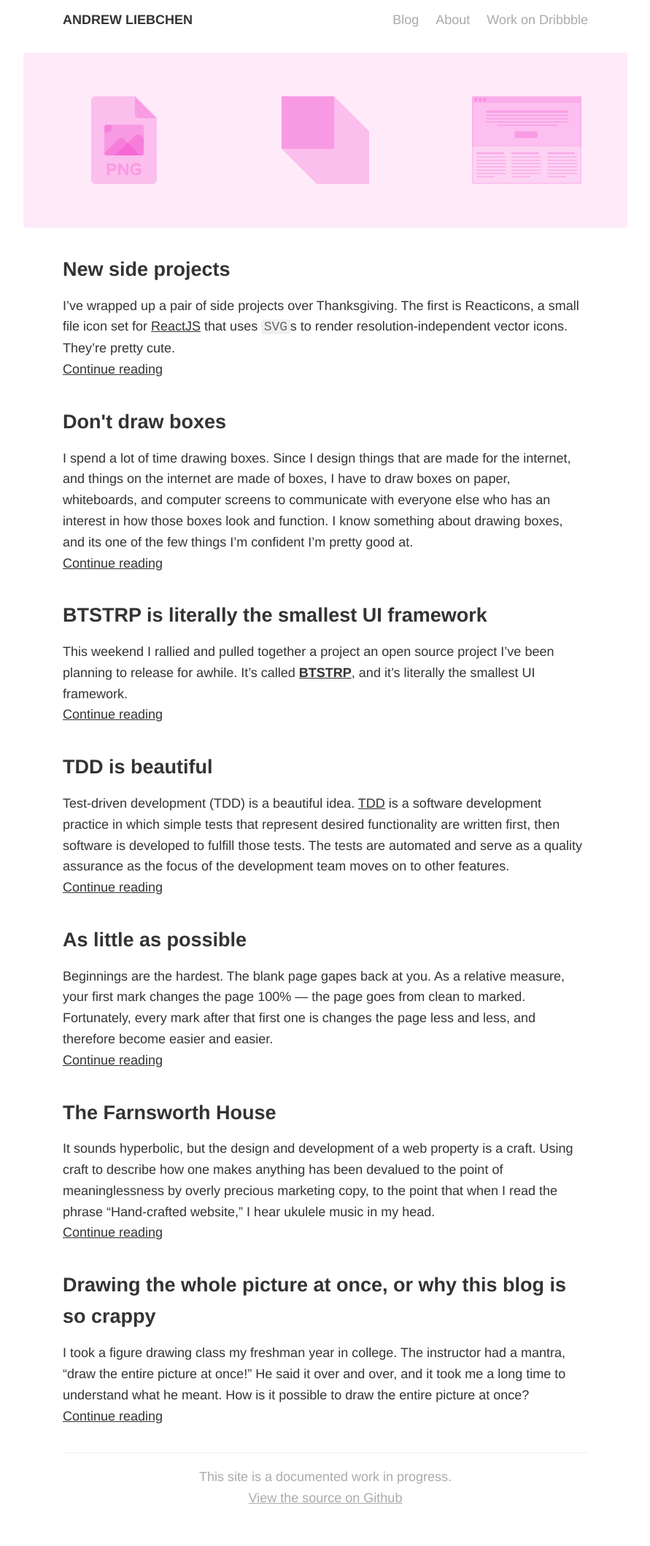
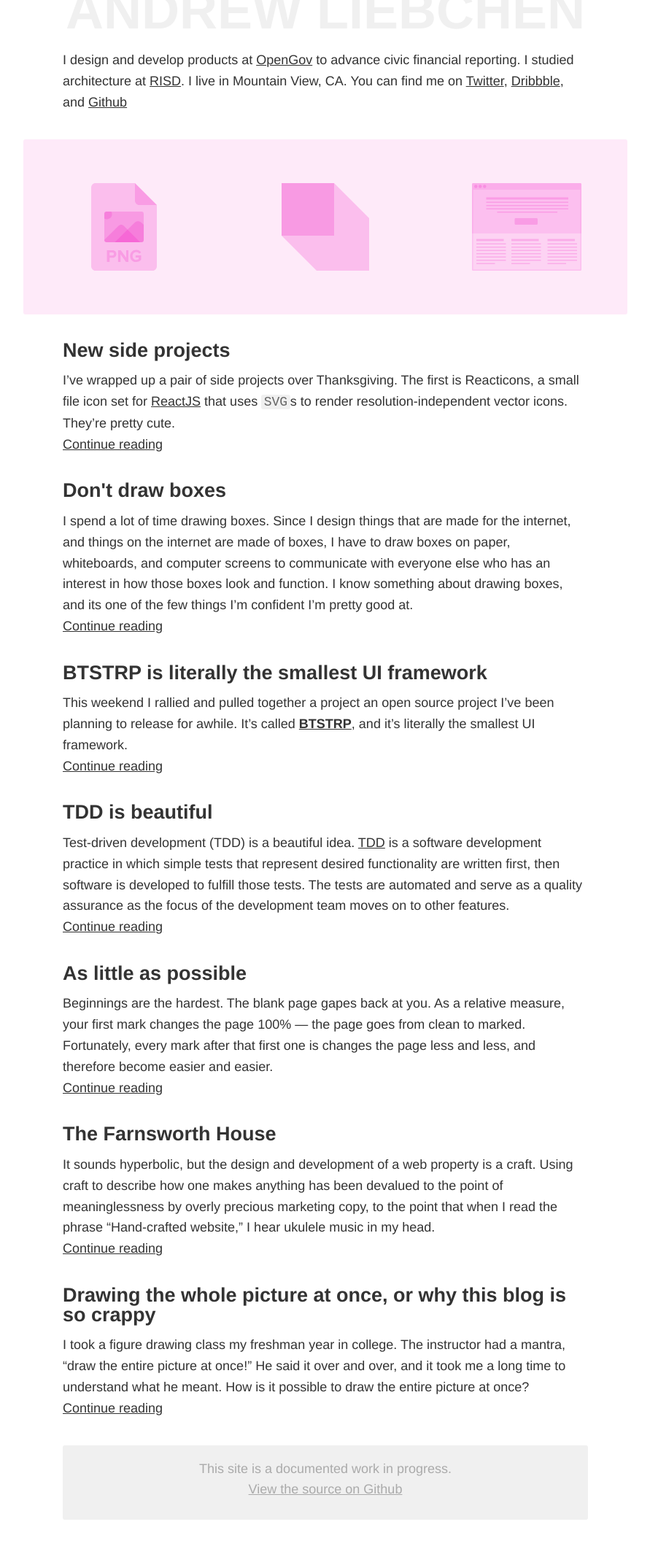
Before and after one commit to andrewliebchen/a12n, a Jekyll site: the page built from index.html, in a window 1280 px wide. Shown: the whole page at 73% size, without its empty margins (194-1085 px from the left). Built offline with Jekyll 4.4.1, drawn with Linux system fonts in a browser that asks for light colours; Markdown is read by kramdown in place of the engine named in the settings.

Commit message:
Remove nav

```diff
--- a/_config.yml
+++ b/_config.yml
@@ -2,8 +2,3 @@ name: Andrew Liebchen
 markdown: redcarpet
 highlighter: pygments
 baseurl: "http://andrewliebchen.github.io/a12n"
-navigation:
- - title: Blog
-   url: /index.html
- - title: About
-   url: /about.html
--- a/_layouts/default.html
+++ b/_layouts/default.html
@@ -12,16 +12,6 @@
   <header class="header">
     <div class="width-wrapper">
       <h1 class="brand"><a href="/">{{ site.name }}</a></h1>
-      <nav class="nav">
-        {% for link in site.navigation %}
-          {% assign current = nil %}
-          {% if page.url contains link.url %}
-            {% assign current = 'is-selected' %}
-          {% endif %}
-          <a href="{{ link.url }}" class="nav-item {{ current }}">{{ link.title }}</a>
-        {% endfor %}
-        <a href="http://dribbble.com/andrewliebchen" class="nav-item" target="_blank">Work on Dribbble</a>
-      </nav>
     </div>
   </header>
   <div class="content width-wrapper">
--- a/index.html
+++ b/index.html
@@ -3,19 +3,23 @@ layout: default
 title: Andrew Liebchen
 ---
 
-<section class="projects">
-  <a class="project" data-title="Reacticons">
+<section class="section about">
+  <p>I design and develop products at <a href="http://www.opengov.com/" title="I work here">OpenGov</a> to advance civic financial reporting. I studied architecture at <a href="http://risd.edu" title="The Rhode Island School of Design">RISD</a>. I live in Mountain View, CA. You can find me on <a href="http://www.twitter.com/andrewliebchen" title="Follow me on Twitter">Twitter</a>, <a href="http://www.dribbble.com/andrewliebchen" title="My portfolio's on Dribbble">Dribbble</a>, and <a href="http://www.github.com/andrewliebchen" title="I always code with Github">Github</a></p>
+</section>
+
+<section class="section projects">
+  <a href="http://andrewliebchen.github.io/reacticons" class="project" data-title="Reacticons" target="_blank">
     {% include reacticon_icon.svg %}
   </a>
-  <a class="project" data-title="Box-Sciagraphy">
+  <a href="http://andrewliebchen.github.io/box-sciagraphy" class="project" data-title="Box-Sciagraphy" target="_blank">
     {% include box_sciagraphy_icon.svg %}
   </a>
-  <a class="project" data-title="BTSTRP">
+  <a href="http://andrewliebchen.github.io/BTSTRP" class="project" data-title="BTSTRP" target="_blank">
     {% include btstrp_icon.svg %}
   </a>
 </section>
 
-<section class="posts">
+<section class="section posts">
   {% for post in site.posts %}
     <article class="post-excerpt">
       <h2><a href="{{ post.url }}">{{ post.title }}</a></h2>
--- a/stylesheets/style.css
+++ b/stylesheets/style.css
@@ -310,7 +310,8 @@ html, body {
   line-height: 1.6; }
 
 h1, h2, h3, h4, h5 {
-  margin: 0; }
+  margin: 0;
+  line-height: 1; }
   h1 a, h1 a:hover, h2 a, h2 a:hover, h3 a, h3 a:hover, h4 a, h4 a:hover, h5 a, h5 a:hover {
     text-decoration: none; }
   h1 a:hover, h2 a:hover, h3 a:hover, h4 a:hover, h5 a:hover {
@@ -382,28 +383,15 @@ blockquote {
 .header {
   line-height: 3em;
   margin-bottom: 1em; }
-  .header a:hover {
-    text-decoration: none; }
 
 .brand {
-  color: #AAA;
-  float: left;
-  font-size: inherit;
-  text-transform: uppercase; }
-
-.nav {
-  float: right; }
-
-a.nav-item {
-  color: #AAA;
-  display: inline-block;
-  margin-left: 1em;
-  text-decoration: none; }
-  a.nav-item:hover {
-    color: #0074D9; }
-  a.nav-item.is-selected {
-    color: #333;
-    cursor: default; }
+  color: #F0F0F0;
+  text-transform: uppercase;
+  font-size: 4em;
+  text-align: center;
+  margin-top: -0.3em; }
+  .brand a {
+    color: inherit; }
 
 .post {
   margin-bottom: 2em; }
@@ -418,9 +406,10 @@ a.nav-item {
   font-family: "source code pro", inconsolata, consolas, monospace; }
 
 .footer {
-  padding-top: 1em;
-  margin-top: 2em;
-  border-top: 1px solid #F0F0F0;
+  padding: 1em 1em 0.5em;
+  background-color: #F0F0F0;
+  color: #AAA;
+  border-radius: 3px;
   text-align: center; }
   .footer, .footer a {
     color: #AAA; }
@@ -434,7 +423,8 @@ a.nav-item {
   display: -webkit-flex;
   display: -ms-flexbox;
   display: flex;
-  margin: 0 -3em 2em;
+  margin-left: -3em;
+  margin-right: -3em;
   overflow: hidden; }
 
 .project {
```
Also changed, not shown: about.html (deleted, +0 -10 lines), stylesheets/style.scss (+13 -29 lines).
